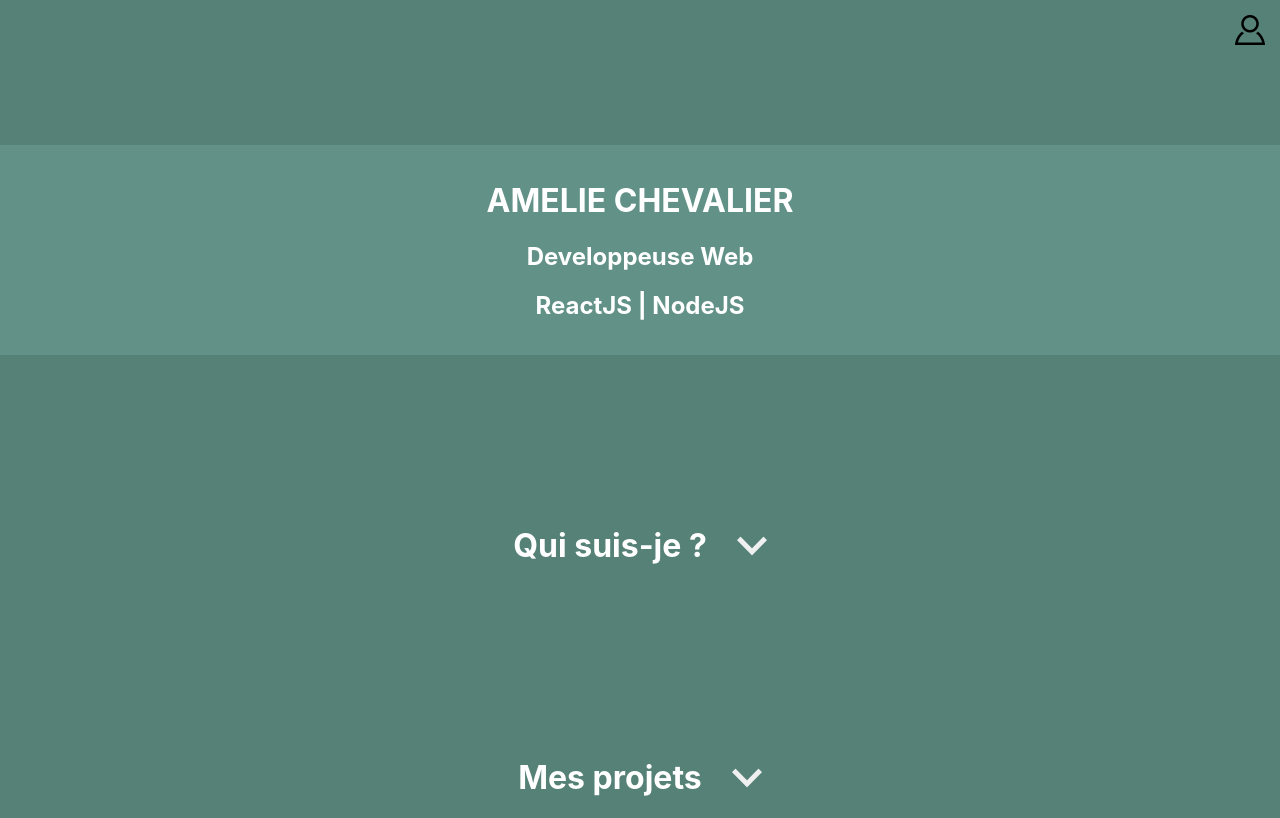
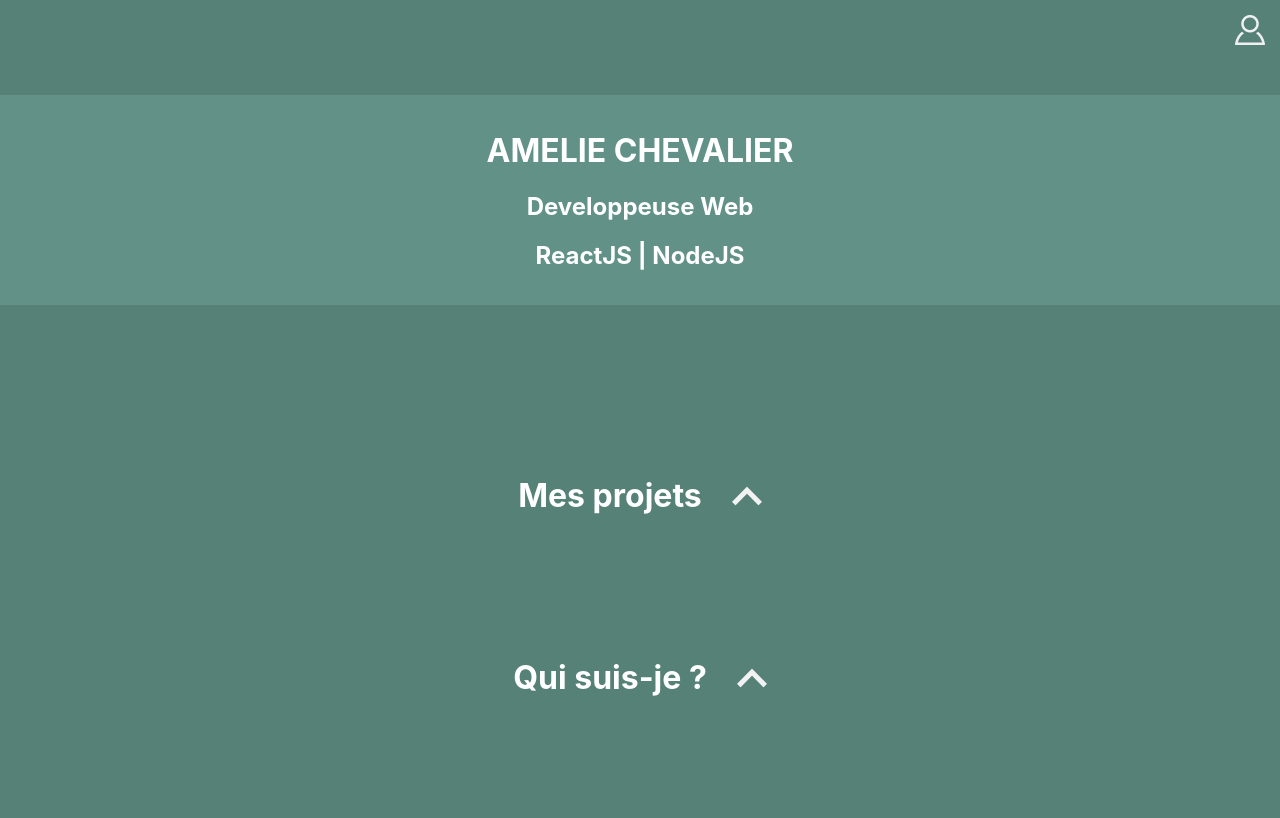
Before and after one commit to AmelieChevalier/portfolio, a React (Create React App) app: page / in a window 1280 px wide. Built offline with nearby package versions, Linux system fonts and the light colour scheme.

Commit message:
transition on arrow do show project or presentation

```diff
--- a/src/pages/Home.js
+++ b/src/pages/Home.js
@@ -1,12 +1,19 @@
 import React, { useEffect, useState } from 'react';
 import arrowUp from '../images/arrow-up.png';
-import arrowDown from '../images/arrow-down.png';
 import '../styles/Home.css';
 
 function Home() {
 
+  const [projectIsOpen, setProjectIsOpen] = useState(false);
   const [presentationIsOpen, setPresentationIsOpen] = useState(false);
-  const [projectIsOpen, setProjectIsOpen] = useState(false);
+
+  const handleOpenPresentation = () => {
+    setPresentationIsOpen(!presentationIsOpen)
+  }
+
+  const handleOpenProject = () => {
+    setProjectIsOpen(!projectIsOpen)
+  }
 
   return (
     <>
@@ -15,13 +22,13 @@ function Home() {
         <h2>Developpeuse Web</h2>
         <h2>ReactJS | NodeJS</h2>
       </div>
-      <div className='personnal-presentation'>
+      <div className='projects-presentation' onClick={handleOpenProject}>
+        <h1>Mes projets</h1>
+        <span className={projectIsOpen ? 'project-arrow open-project' : 'project-arrow'} style={{ backgroundImage: `url(${arrowUp})` }} />
+      </div>
+      <div className='personnal-presentation' onClick={handleOpenPresentation}>
         <h1>Qui suis-je ?</h1>
-        <span className='open-presentation' style={{ backgroundImage: !presentationIsOpen ? `url(${arrowDown})` :  `url(${arrowUp})` }} />
-      </div>
-      <div className='projects-presentation'>
-        <h1>Mes projets</h1>
-        <span className='open-project' style={{ backgroundImage: !projectIsOpen ? `url(${arrowDown})` :  `url(${arrowUp})` }} />
+        <span className={presentationIsOpen ? 'presentation-arrow open-presentation' : 'presentation-arrow'} style={{ backgroundImage: `url(${arrowUp})` }} />
       </div>
     </>
   )
--- a/src/styles/Home.css
+++ b/src/styles/Home.css
@@ -1,22 +1,28 @@
 .presentation {
-  margin-top: 100px;
+  margin-top: 50px;
   background-color: rgba(130, 186, 173, 0.3);
   padding: 15px 0;
 }
 
 .personnal-presentation {
-  margin-top: 150px;
+  margin-top: 100px;
   display: flex;
   align-items: center;
   justify-content: center;
 }
 
-.open-presentation, .open-project {
+.presentation-arrow, .project-arrow {
   background-position:center;
   background-size:cover;
   width:30px;
   height:30px;
   margin-left: 30px;
+  transform: rotate(0deg);
+  transition: all 0.4s ease-in-out;
+}
+
+.project-arrow.open-project, .presentation-arrow.open-presentation {
+  transform: rotate(180deg);
 }
 
 .projects-presentation {
```
Also changed, not shown: src/images/admin.png.
